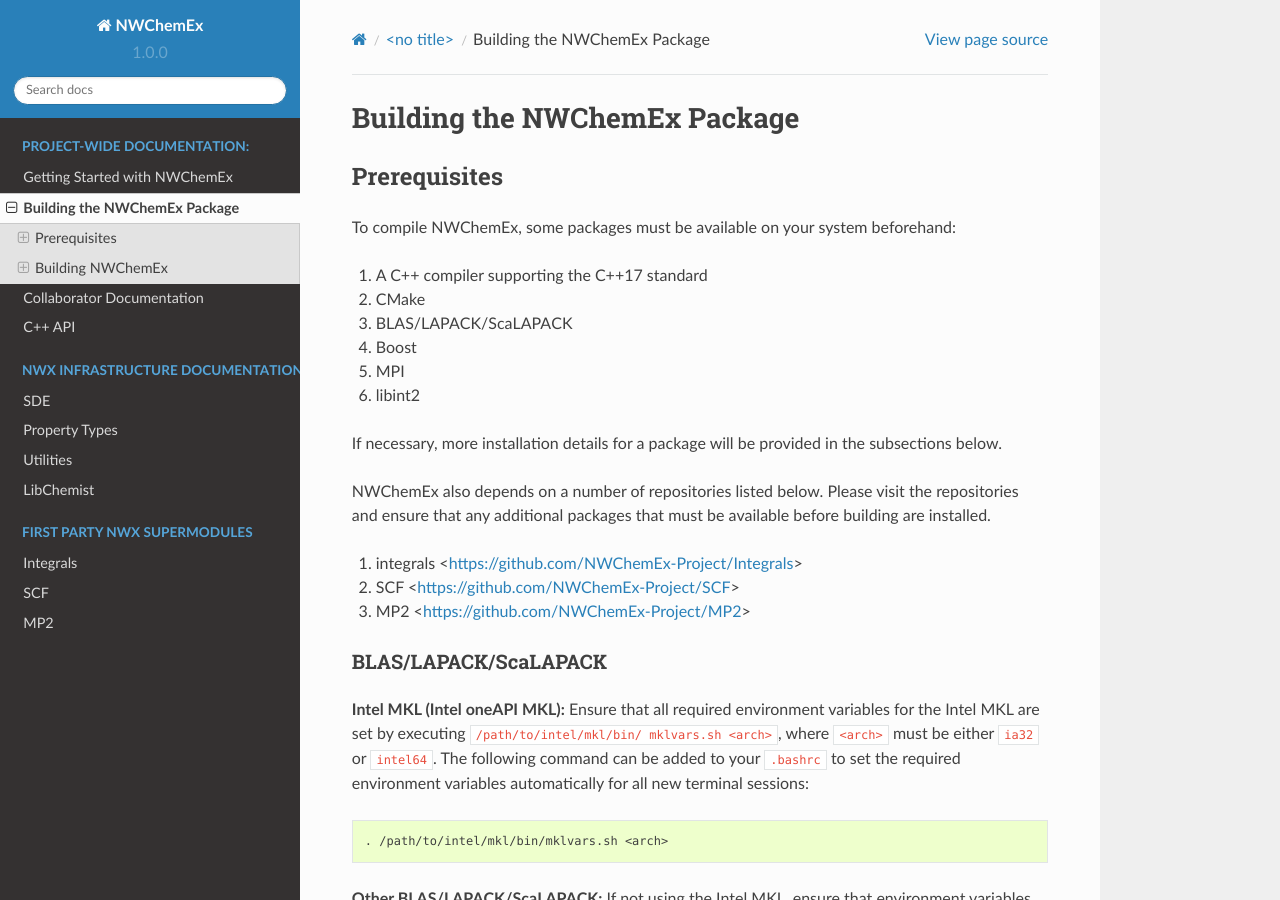
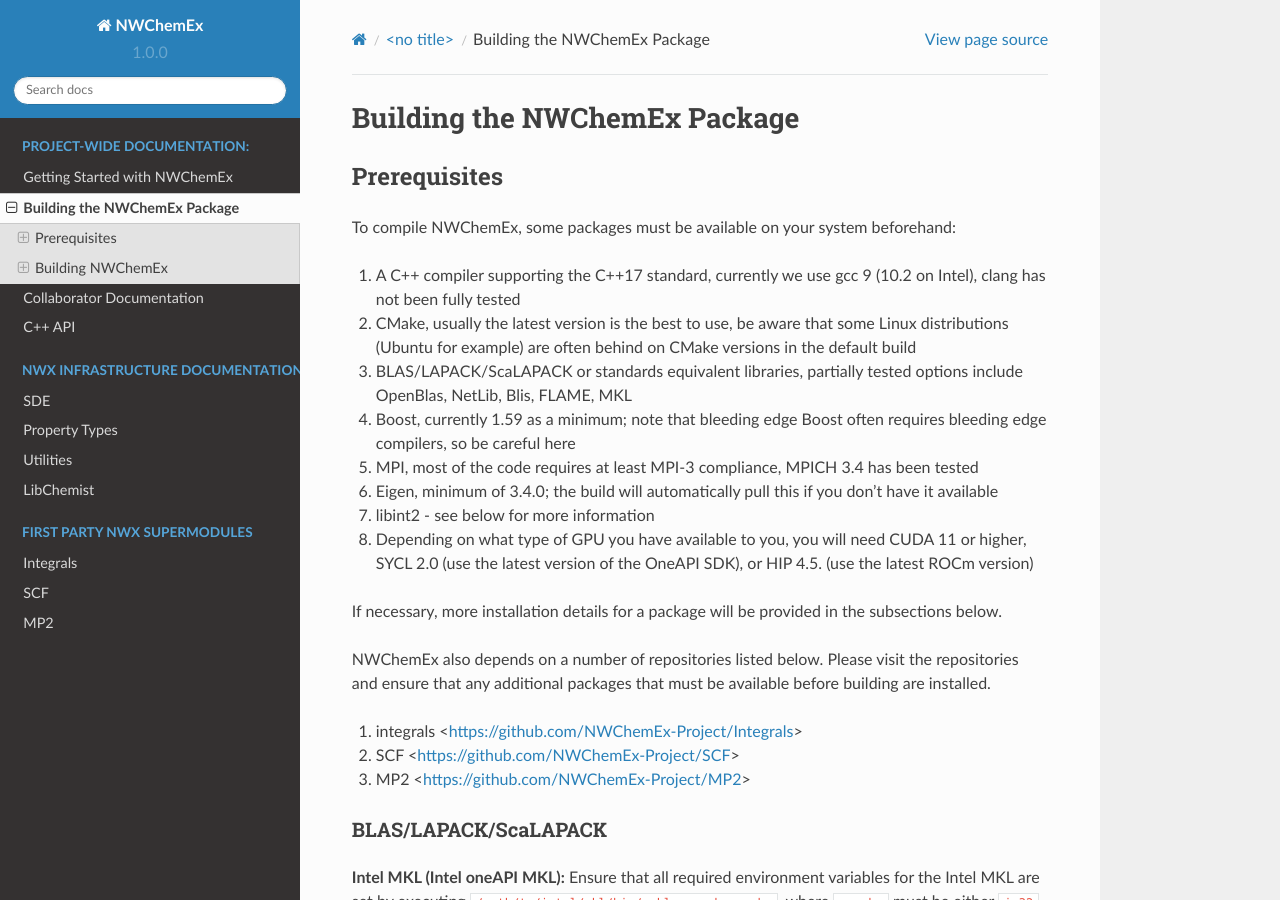
Before and after one commit to NWChemEx/NWChemEx, a Sphinx documentation site: the page built from docs/source/installation/building.rst, in a window 1280 px wide and 900 px high. Built offline with Sphinx 7.4.7 and the Read the Docs theme 2.0.0, drawn with Linux system fonts in a browser that asks for light colours; pages that are not in the unit, such as notebooks, are missing from menus.

Commit message:
Update building.rst
with information from the team about current versions of tools

```diff
--- a/docs/source/installation/building.rst
+++ b/docs/source/installation/building.rst
@@ -6,12 +6,14 @@
 
 To compile NWChemEx, some packages must be available on your system beforehand:
 
-#. A C++ compiler supporting the C++17 standard
-#. CMake
-#. BLAS/LAPACK/ScaLAPACK
-#. Boost
-#. MPI
-#. libint2
+#. A C++ compiler supporting the C++17 standard, currently we use gcc 9 (10.2 on Intel), clang has not been fully tested
+#. CMake, usually the latest version is the best to use, be aware that some Linux distributions (Ubuntu for example) are often behind on CMake versions in the default build
+#. BLAS/LAPACK/ScaLAPACK or standards equivalent libraries, partially tested options include OpenBlas, NetLib, Blis, FLAME, MKL
+#. Boost, currently 1.59 as a minimum; note that bleeding edge Boost often requires bleeding edge compilers, so be careful here
+#. MPI, most of the code requires at least MPI-3 compliance, MPICH 3.4 has been tested
+#. Eigen, minimum of 3.4.0; the build will automatically pull this if you don't have it available
+#. libint2 - see below for more information
+#. Depending on what type of GPU you have available to you, you will need CUDA 11 or higher, SYCL 2.0 (use the latest version of the OneAPI SDK), or HIP 4.5. (use the latest ROCm version)
 
 If necessary, more installation details for a package will be provided in the
 subsections below.
```
